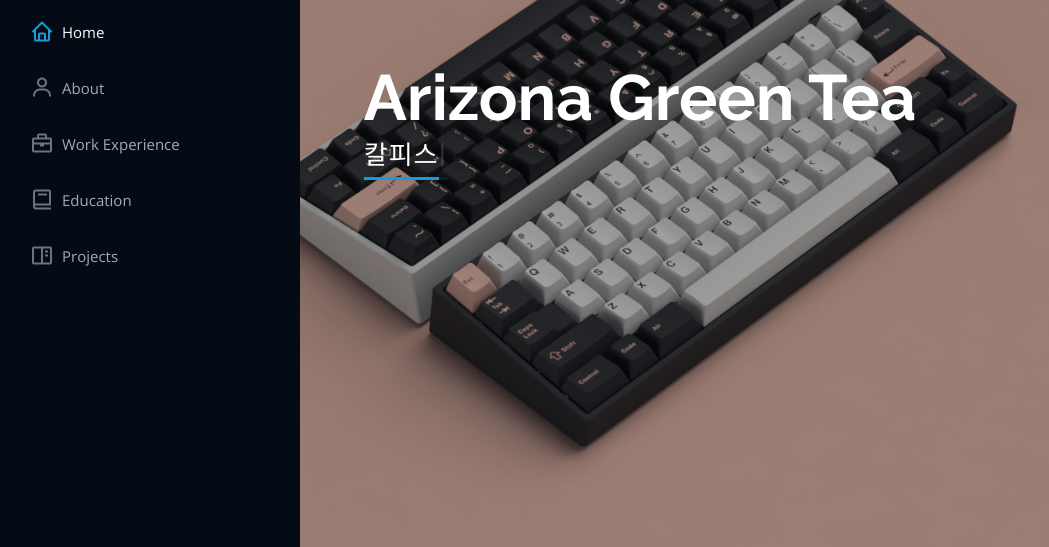
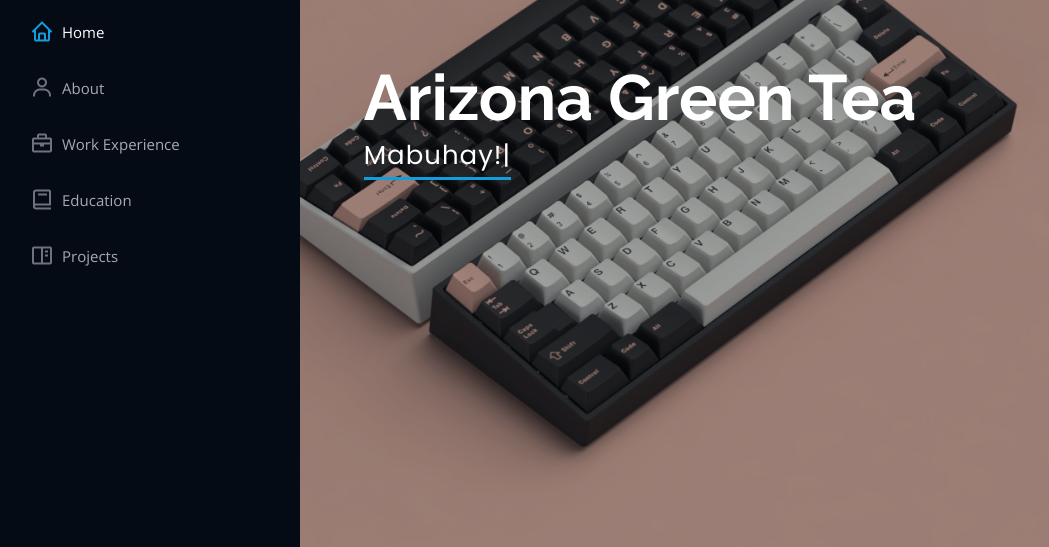
Before and after one commit to arizona-green-tea/arizona-green-tea.github.io, a plain HTML site: page index.html in a window 1280 px wide. Shown: the part 253-800 px from the top of the page, without its empty margins (0-1049 px from the left). Drawn offline with nearby package versions, Linux system fonts and the light colour scheme.

Commit message:
Changed greetings to actually greet the user.

```diff
--- a/index.html
+++ b/index.html
@@ -70,7 +70,7 @@
   <section id="hero" class="d-flex flex-column justify-content-center align-items-center">
     <div class="hero-container" data-aos="fade-in">
       <h1>Arizona Green Tea</h1>
-      <p><span class="typed" data-typed-items="Calpis, カルピス, 칼피스"></span></p>
+      <p><span class="typed" data-typed-items="Welcome!, Mabuhay!, いらっしゃい！, 환영해!, ¡Bienvenidos!"></span></p>
     </div>
   </section><!-- End Hero -->
 
```
